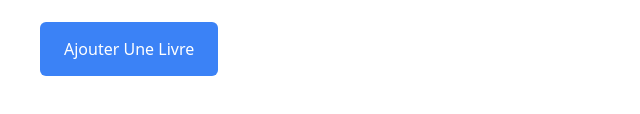
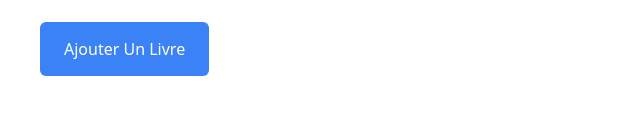
Before and after one commit to 4MINEpy/books, a plain HTML site: page index.html in a window 1280 px wide. Shown: the part 262-376 px from the top of the page, 0-640 px from the left. Drawn offline with nearby package versions, Linux system fonts and the light colour scheme.

Commit message:
Update index.html
grammar fix.

```diff
--- a/index.html
+++ b/index.html
@@ -27,7 +27,7 @@
       </table>
     </div>
 <input type="checkbox" id="toggleForm" class="hidden peer">
-<label for="toggleForm" class="px-6 py-4 bg-blue-500 text-white cursor-pointer rounded-md mx-10">Ajouter Une Livre</label>
+<label for="toggleForm" class="px-6 py-4 bg-blue-500 text-white cursor-pointer rounded-md mx-10">Ajouter Un Livre</label>
 <div class="mt-4 p-4 border rounded-md shadow-md bg-gray-50 dark:bg-gray-800 hidden peer-checked:block m-10">
     <h2 class="dark:text-gray-400">Ajouter</h2>
     <label for="tit" class="block text-sm text-gray-700 dark:text-gray-300">Titre:</label>
```
